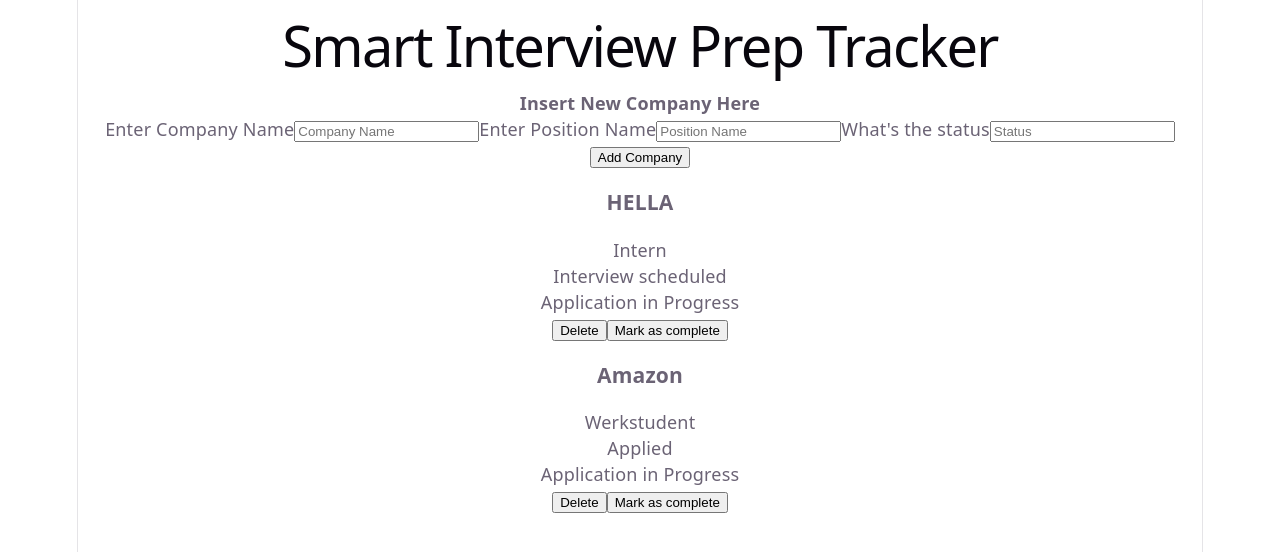
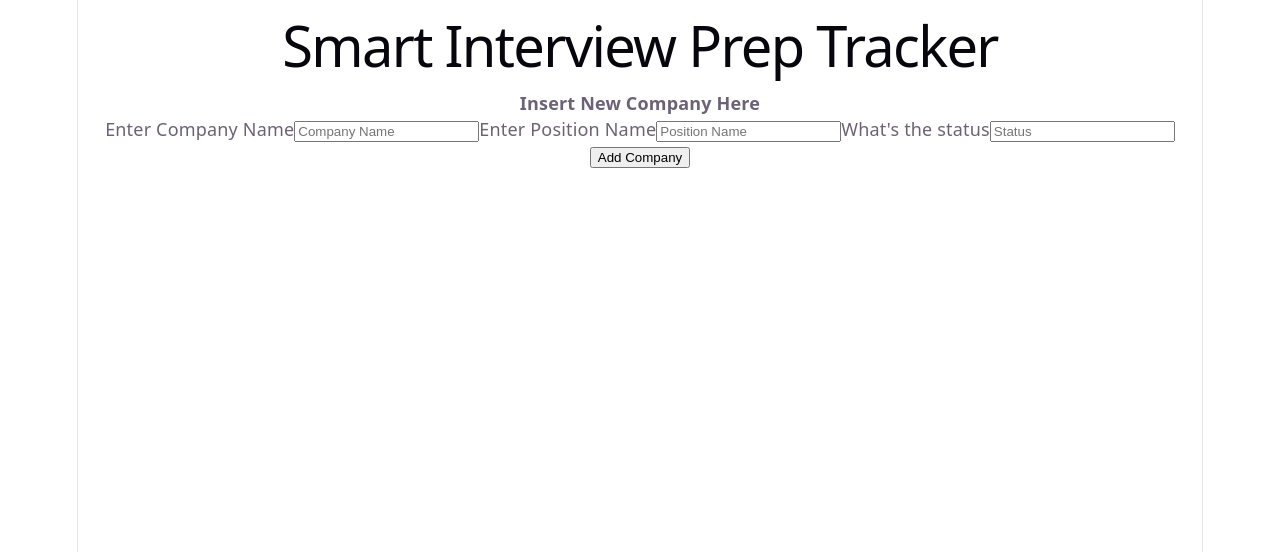
Before and after one commit to siddhi1999/Job_List_Management, a React app in the folder frontend/: page / in a window 1280 px wide. Shown: the top 552 px of the page. Built offline with nearby package versions, Linux system fonts and the light colour scheme; the HTML template or start-up script is replaced by a standard one.

Commit message:
Add localStorage persistence for company list

```diff
--- a/frontend/src/pages/Dashboard.jsx
+++ b/frontend/src/pages/Dashboard.jsx
@@ -7,18 +7,10 @@ function Dashboard() {
     const [positionName, setPositionName] = useState('');
     const [status, setStatus] = useState('');
 
-    const [companyList, setCompanyList] = useState([
-        {
-            companyName: 'HELLA',
-            positionName: 'Intern',
-            status: 'Interview scheduled',
-        },
-        {
-            companyName: 'Amazon',
-            positionName: 'Werkstudent',
-            status: 'Applied',
-        }
-    ]);
+    const [companyList, setCompanyList] = useState(() => { //This is lazy initialization
+        const savedData = localStorage.getItem("companies");
+        return savedData ? JSON.parse(savedData) : [];
+    });
 
     const handleSubmit = (e) => {
         e.preventDefault();
@@ -50,7 +42,7 @@ function Dashboard() {
     };
 
     useEffect(() => {
-        console.log('Company list updated');
+        localStorage.setItem("companies", JSON.stringify(companyList));
     }, [companyList]);
 
     return (
```
Also changed, not shown: 1 other file (tests, documents, lock files or other folders).
